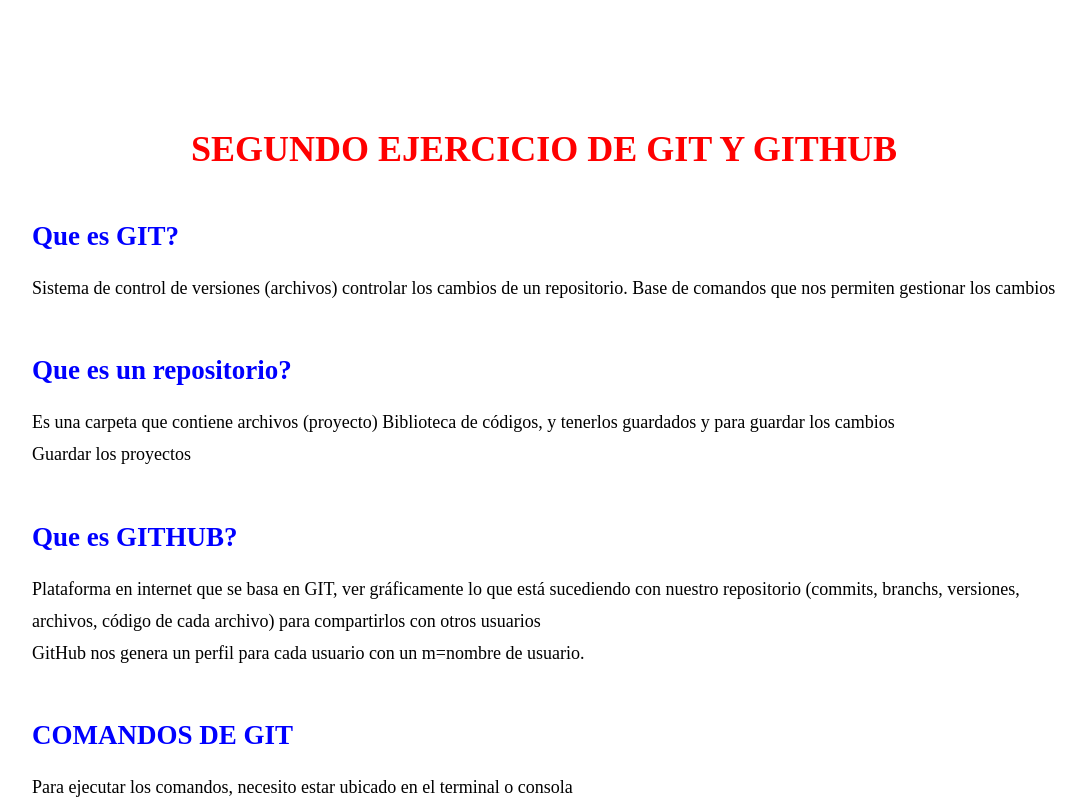
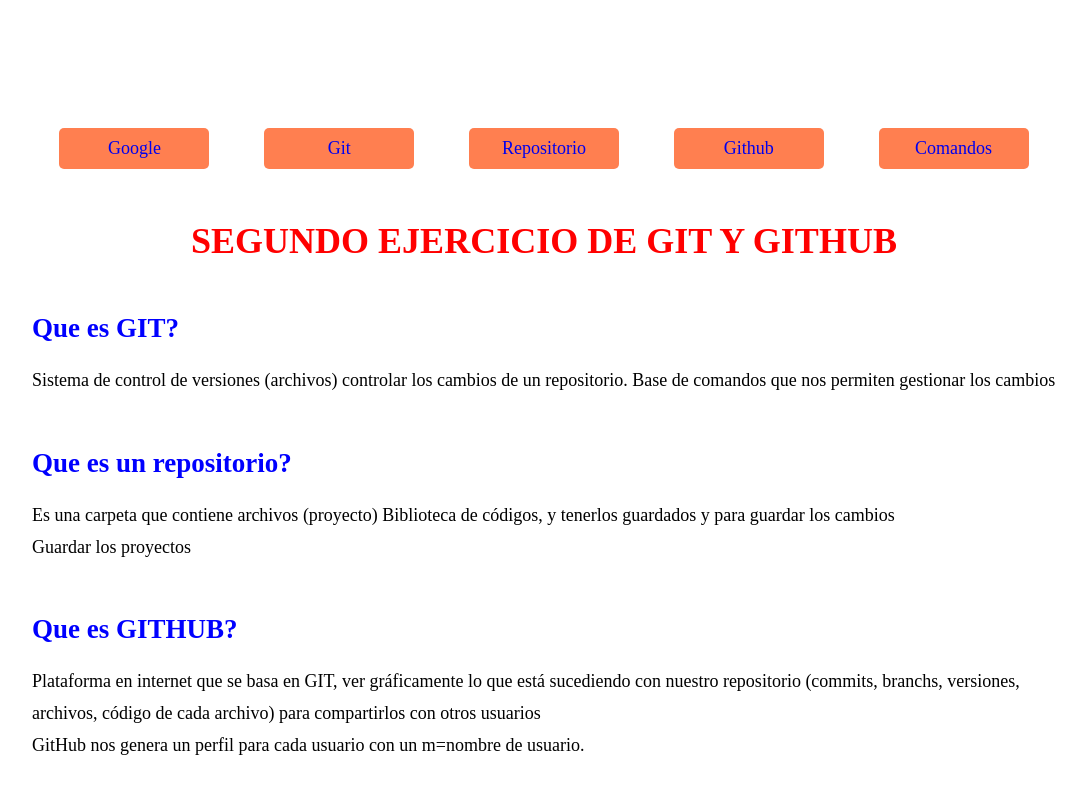
Before and after one commit to MayraGiraldo/segundo-repositorio, a plain HTML site: page index.html in a window 1280 px wide. Shown: the top 806 px of the page, without its empty margins (96-1182 px from the left). Drawn offline with Linux system fonts and the light colour scheme.

Commit message:
se agrega el menu

```diff
--- a/index.html
+++ b/index.html
@@ -8,6 +8,16 @@
     <title>Segundo repositorio</title>
   </head>
   <body>
+    <div class="menu">
+      <ul>
+        <li><a href="https://www.google.com/" target="_blank">Google</a></li>
+        <li><a href="#section1">Git</a></li>
+        <li><a href="#section2">Repositorio</a></li>
+        <li><a href="#section3">Github</a></li>
+        <li><a href="#section4">Comandos</a></li>
+      </ul>
+    </div>
+
     <h1>SEGUNDO EJERCICIO DE GIT Y GITHUB</h1>
 
     <!--Seccion 1-->
--- a/style.css
+++ b/style.css
@@ -38,3 +38,35 @@
 #section4 > ul > li {
   padding-top: 20px;
 }
+
+.menu {
+  margin-bottom: 5%;
+}
+
+.menu > ul {
+  display: flex;
+  list-style: none;
+  justify-content: space-around;
+}
+
+.menu > ul > li {
+  padding: 10px 20px;
+  background-color: coral;
+  min-width: 150px;
+  text-align: center;
+  border-radius: 5px;
+}
+
+.menu > ul > li:hover {
+  transform: scale(1.1);
+  background-color: brown;
+}
+
+.menu > ul > li > a:link {
+  text-decoration: none;
+}
+
+.menu > ul > li > a:visited {
+  text-decoration: none;
+  color: black;
+}
```
